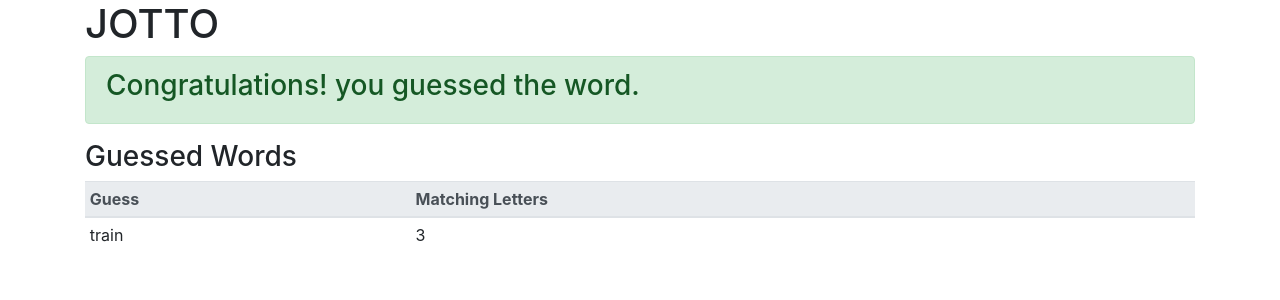
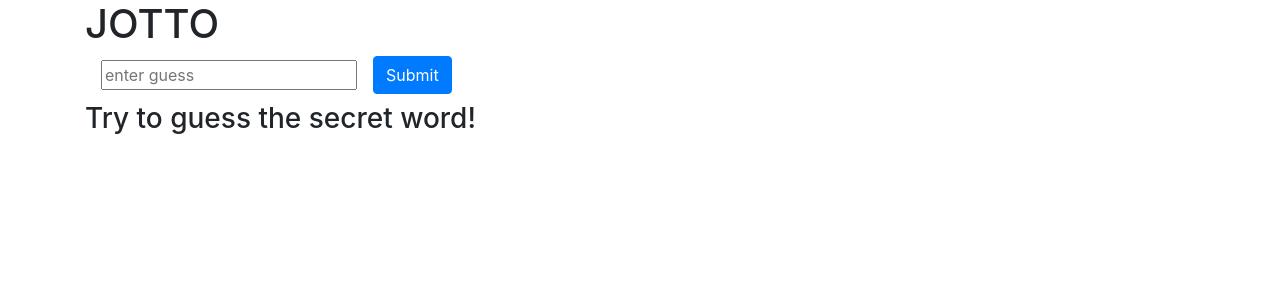
Before and after one commit to Saky96/jest-enzyme-react, a React app: page / in a window 1280 px wide. Shown: the top 300 px of the page. Built offline with nearby package versions, Linux system fonts and the light colour scheme.

Commit message:
Connect JotoApp component and tests.

```diff
--- a/src/jotoApp/JotoApp.js
+++ b/src/jotoApp/JotoApp.js
@@ -1,18 +1,27 @@
 import React, { Component } from 'react'
 import Congrats from './Congrats'
 import GuessedWord from './GuessedWord'
+import { connect } from 'react-redux'
+import { getSecretWord } from './actions';
+import Input from './Input';
 
-export default class JotoApp extends Component {
+class JotoApp extends Component {
     render() {
         return (
             <div className='container'>
                 <h1>JOTTO</h1>
-                <Congrats success={true} />
-                <GuessedWord  guessedWords = {[
-                    {guessedWord: 'train', letterMatchCount: 3}
-                ]} />
+                <Congrats success={this.props.success} />
+                <Input />
+                <GuessedWord  guessedWords = {this.props.guessedWords} />
             </div>
 
         )
     }
 }
+
+const mapStateToProps = (state) => {
+    const {success, guessedWords, secretWord} = state;
+    return {success, guessedWords, secretWord};
+}
+
+export default connect(mapStateToProps, {getSecretWord})(JotoApp)
```
Also changed, not shown: 2 other files (tests, documents, lock files or other folders).
